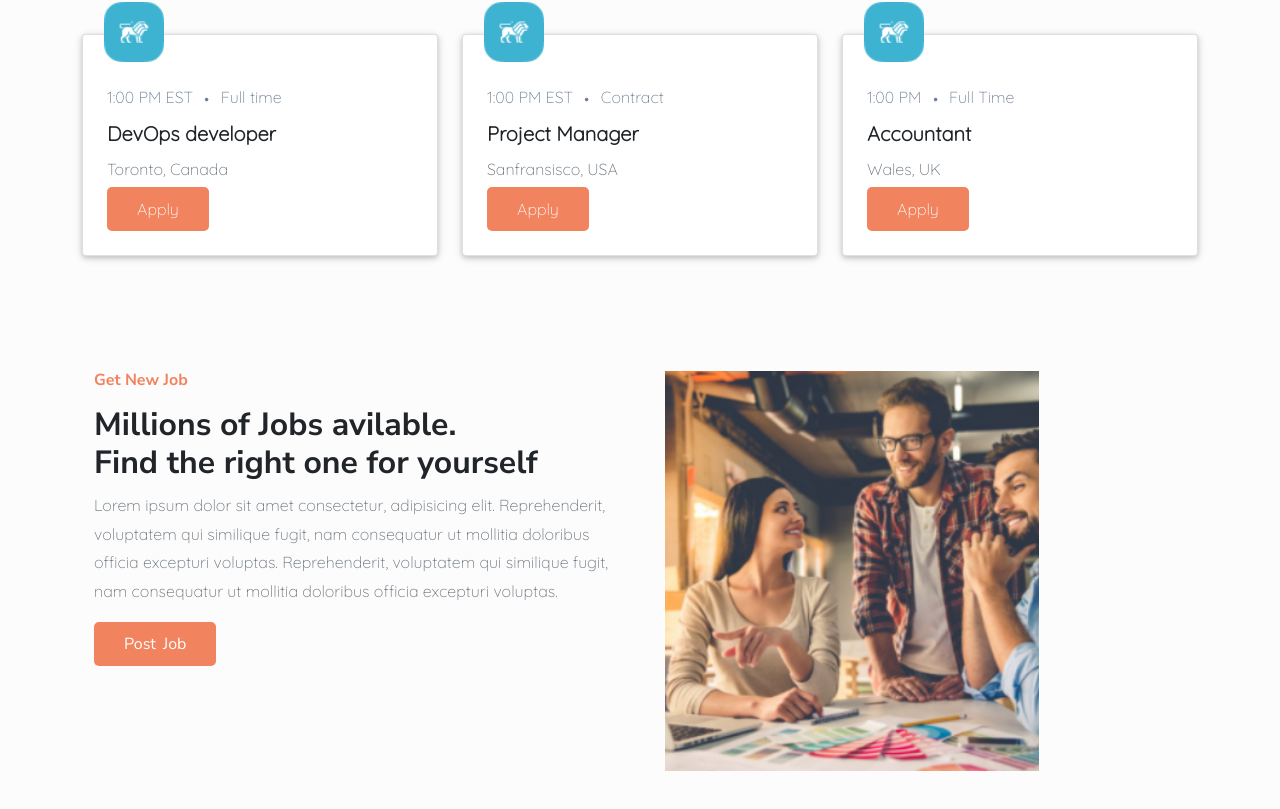
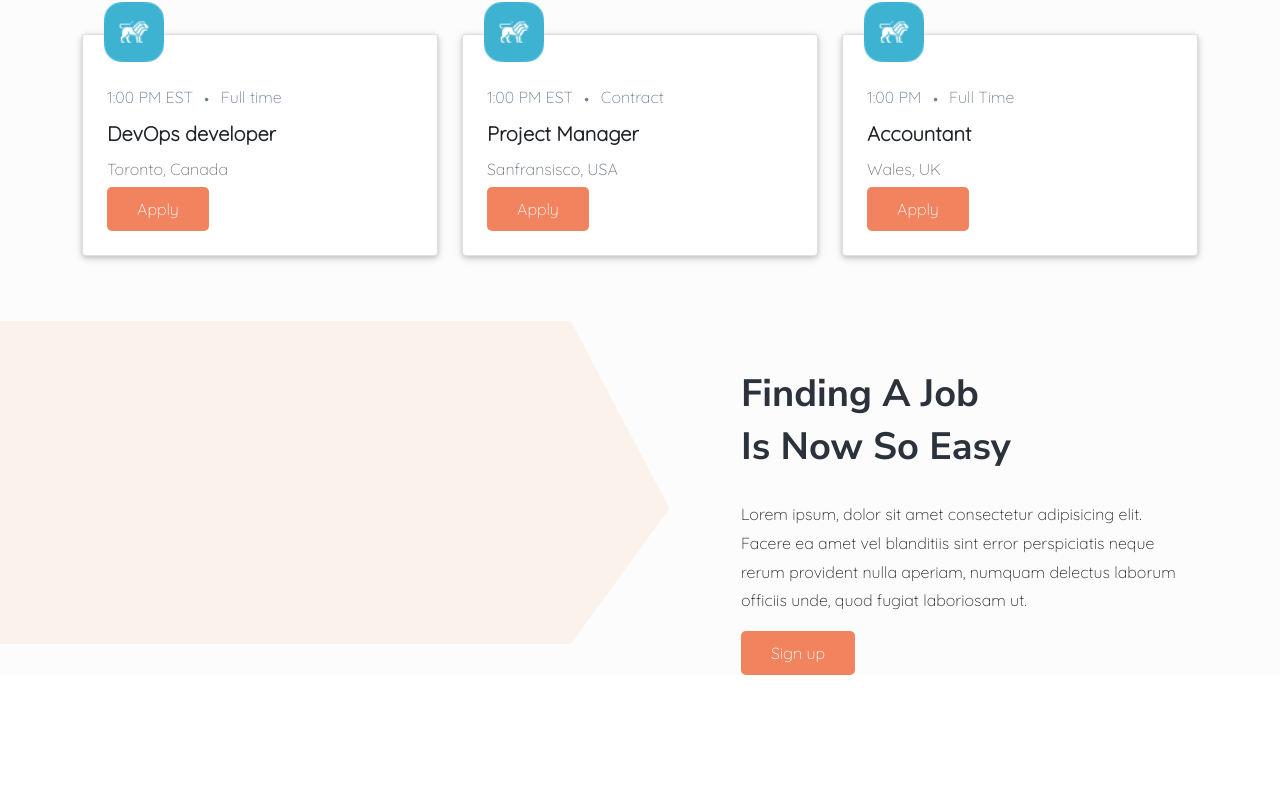
Before and after one commit to Ademayowa/strapi-job-app-v1, a Next.js app: page / in a window 1280 px wide. Shown: the part 1173-1982 px from the top of the page. After the commit the page ends 1872 px from the top, so only its background shows below. Built offline with nearby package versions, Linux system fonts and the light colour scheme; no server answers.

Commit message:
completed info section two

```diff
--- a/pages/index.js
+++ b/pages/index.js
@@ -6,6 +6,7 @@ import Info from '@/sections/info';
 import FeaturedJobList from './jobs/featuredJobList';
 import SectionHeader from '@/sections/sectionHeader';
 import styles from '@/styles/Home.module.css';
+import InfoTwo from '@/sections/infoTwo';
 
 export default function Home({ jobs }) {
   return (
@@ -25,8 +26,10 @@ export default function Home({ jobs }) {
               <FeaturedJobList key={job.id} job={job} />
             ))}
           </Row>
+        </Container>
 
-          <Info />
+        <Container fluid className='ps-0'>
+          <InfoTwo />
         </Container>
       </div>
     </Layout>
--- /dev/null
+++ b/sections/infoTwo.js
@@ -0,0 +1,34 @@
+import { Container, Row, Col, Button } from 'react-bootstrap';
+import SectionHeader from './sectionHeader';
+import Link from 'next/link';
+import Image from 'next/image';
+import styles from '@/styles/InfoTwo.module.css';
+
+export default function infoTwo() {
+  return (
+    <section className={styles.infoTwo}>
+      <Container fluid='lg' className='mb-4'>
+        <Row>
+          <Col lg={7}></Col>
+
+          <Col lg={5}>
+            <SectionHeader title='Finding a job' subtitle='is now so easy' />
+            <div>
+              <p>
+                Lorem ipsum, dolor sit amet consectetur adipisicing elit. Facere
+                ea amet vel blanditiis sint error perspiciatis neque rerum
+                provident nulla aperiam, numquam delectus laborum officiis unde,
+                quod fugiat laboriosam ut.
+              </p>
+              <Link href='/account/register'>
+                <a className='btn btn-danger'>Sign up</a>
+              </Link>
+            </div>
+          </Col>
+        </Row>
+      </Container>
+
+      <div className={styles.bigShape}></div>
+    </section>
+  );
+}
--- /dev/null
+++ b/styles/InfoTwo.module.css
@@ -0,0 +1,19 @@
+.bigShape {
+  clip-path: polygon(0% 0%, 75% 0%, 88% 58%, 75% 100%, 0% 100%);
+  margin-top: 50px !important;
+  width: 60%;
+  height: 80%;
+  background-color: var(--bg-color);
+  position: absolute;
+  top: 0%;
+}
+
+.infoTwo {
+  position: relative;
+}
+
+@media (max-width: 992px) {
+  .bigShape {
+    display: none !important;
+  }
+}
```
Also changed, not shown: public/images/shape-bg.jpg (added).
